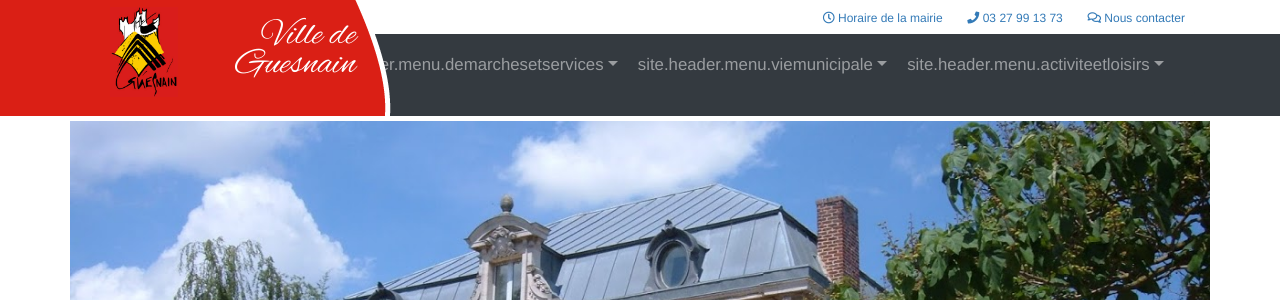
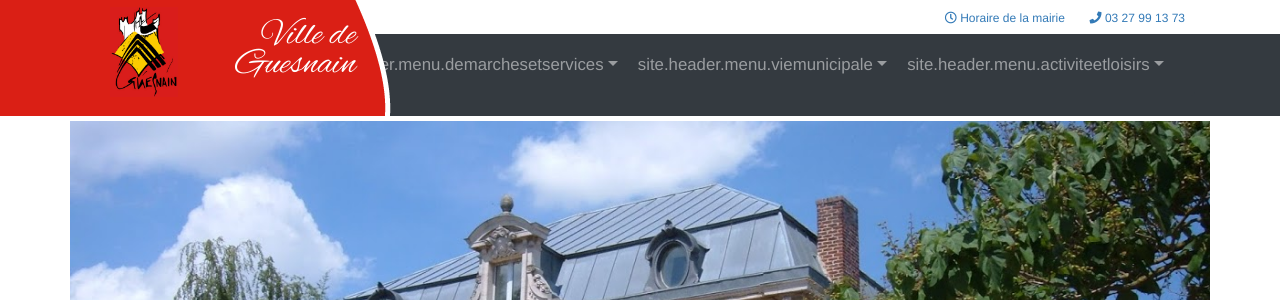
Before and after one commit to Gazuka/SymComG, a Symfony app: template templates/pages/site/page____site____accueil.html.twig in a window 1280 px wide. Shown: the top 300 px of the page. Run offline with Twig, Linux system fonts and the light colour scheme; the template is opened without the code that fills it, so the values that code supplies are empty; some libraries are stand-ins or nearby versions.

Commit message:
v1.2.3 - Suppression du lien nous contacter pour le moment

```diff
--- a/templates/interfaces/public/_part____header.html.twig
+++ b/templates/interfaces/public/_part____header.html.twig
@@ -78,7 +78,7 @@
                     <ul class="list-inline mb-0 sc4-bold sc4-size-2">
                         <li class="list-inline-item m-2"><a href="{{ path('site_service', {'slugservice': 'mairie'}) }}"><span class="sc4-black h6"><i class="far fa-clock"></i> Horaire de la mairie</span></a></li>
                         <li class="list-inline-item m-2"><a href="tel:+33327991373"><span class="sc4-black h6"><i class="fas fa-phone"></i> 03 27 99 13 73</span></a></li>
-                        <li class="list-inline-item m-2"><a href="{{ path('site_courrier', {'idprofil': 30}) }}"><span class="sc4-black h6"><i class="far fa-comments"></i> Nous contacter</span></a></li>
+                        {# <li class="list-inline-item m-2"><a href="{{ path('site_courrier', {'idprofil': 30}) }}"><span class="sc4-black h6"><i class="far fa-comments"></i> Nous contacter</span></a></li>                     #}
                     </ul>
                 </div>
             </div>
```
